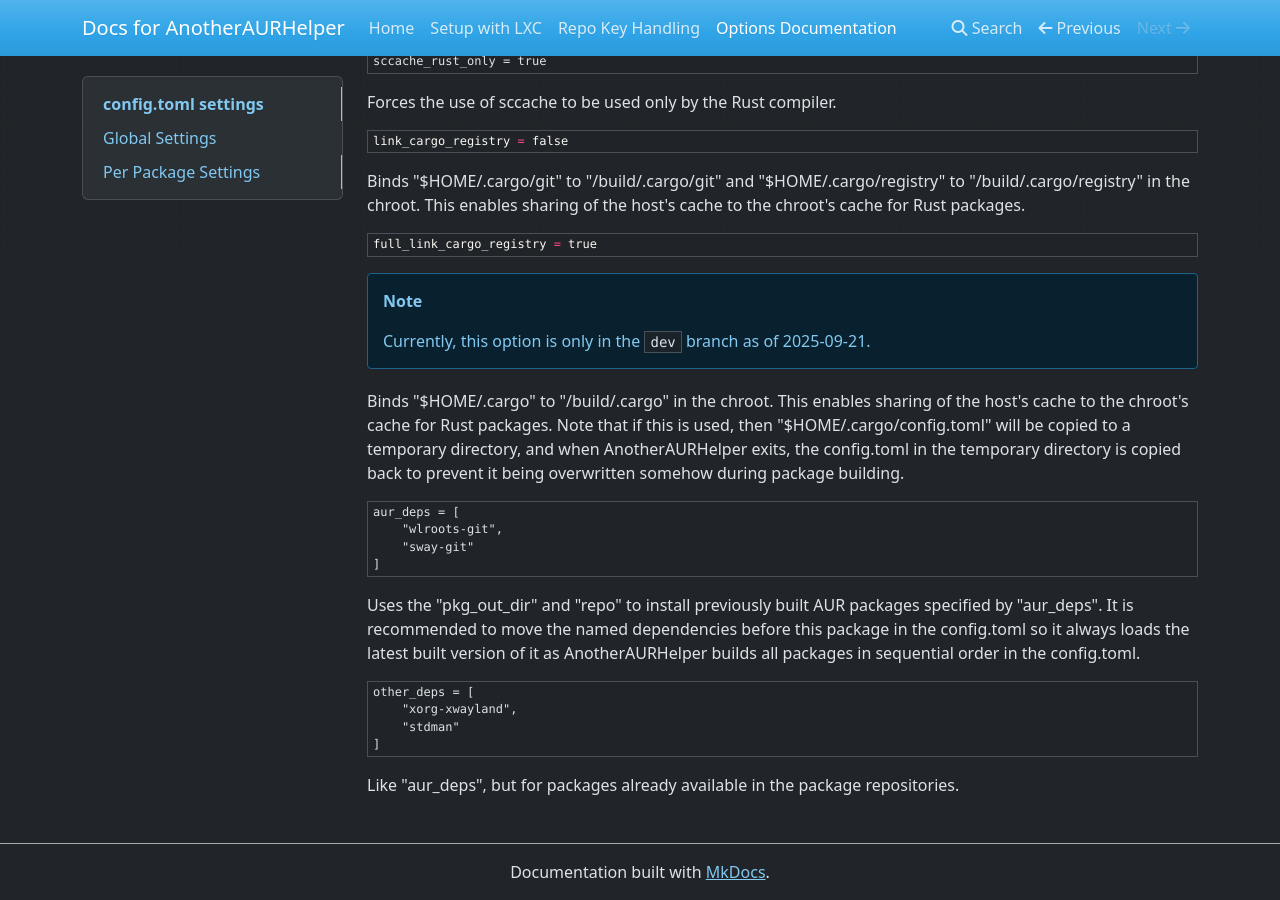
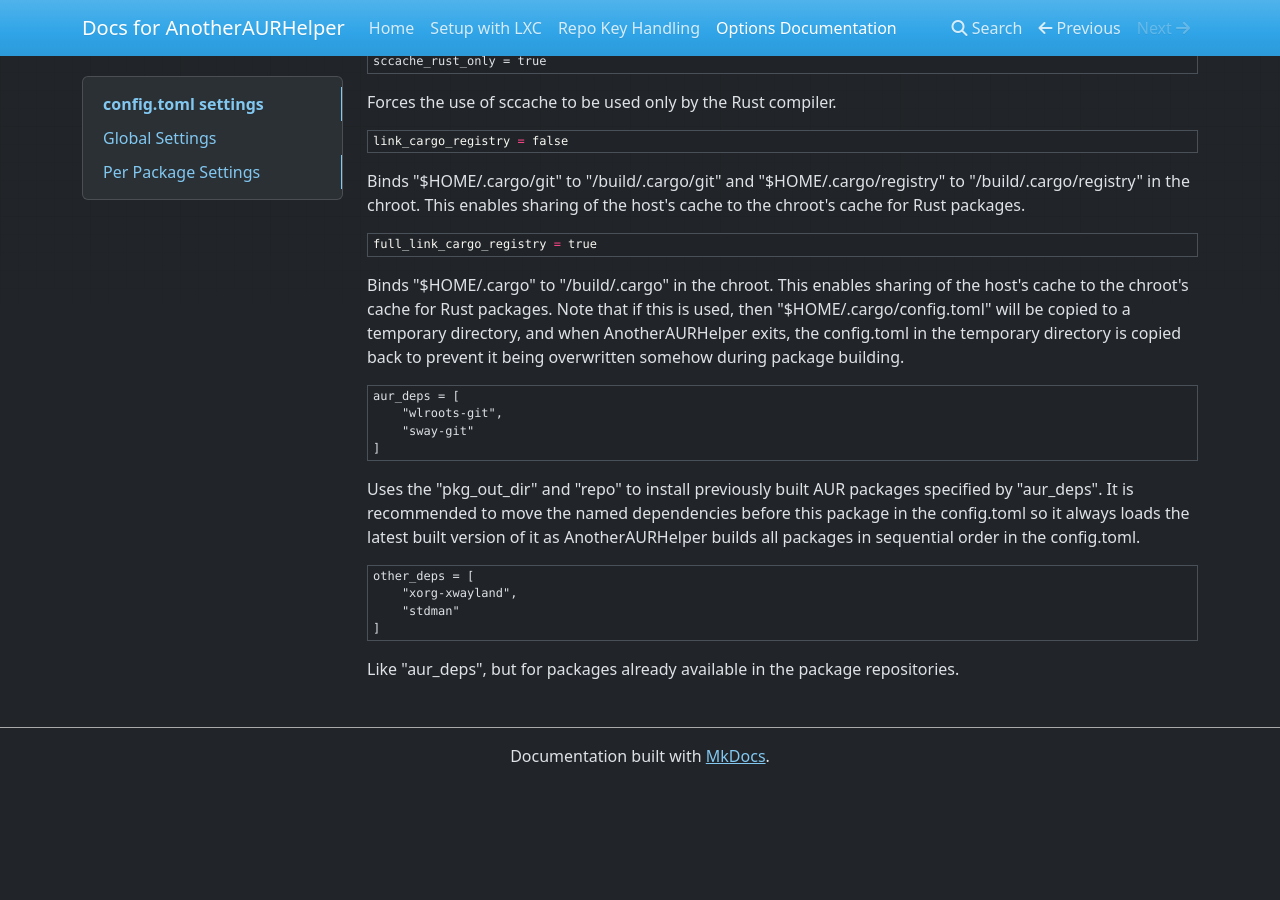
Before and after one commit to Stephen-Seo/AnotherAURHelper, an MkDocs documentation site: the page built from docs/config.md, in a window 1280 px wide and 900 px high, scrolled down 3541 px. Built offline with MkDocs 1.6.1, drawn with Linux system fonts in a browser that asks for light colours; after the commit the page ends 4325 px from its top, so only the background shows below that.

Commit message:
Remove note about option only in dev due to update

```diff
--- a/docs/config.md
+++ b/docs/config.md
@@ -196,9 +196,6 @@ to the chroot's cache for Rust packages.
 
     full_link_cargo_registry = true
 
-!!! note
-    Currently, this option is only in the `dev` branch as of 2025-09-21.
-
 Binds "$HOME/.cargo" to "/build/.cargo" in the chroot. This enables sharing of
 the host's cache to the chroot's cache for Rust packages. Note that if this is
 used, then "$HOME/.cargo/config.toml" will be copied to a temporary directory,
```
